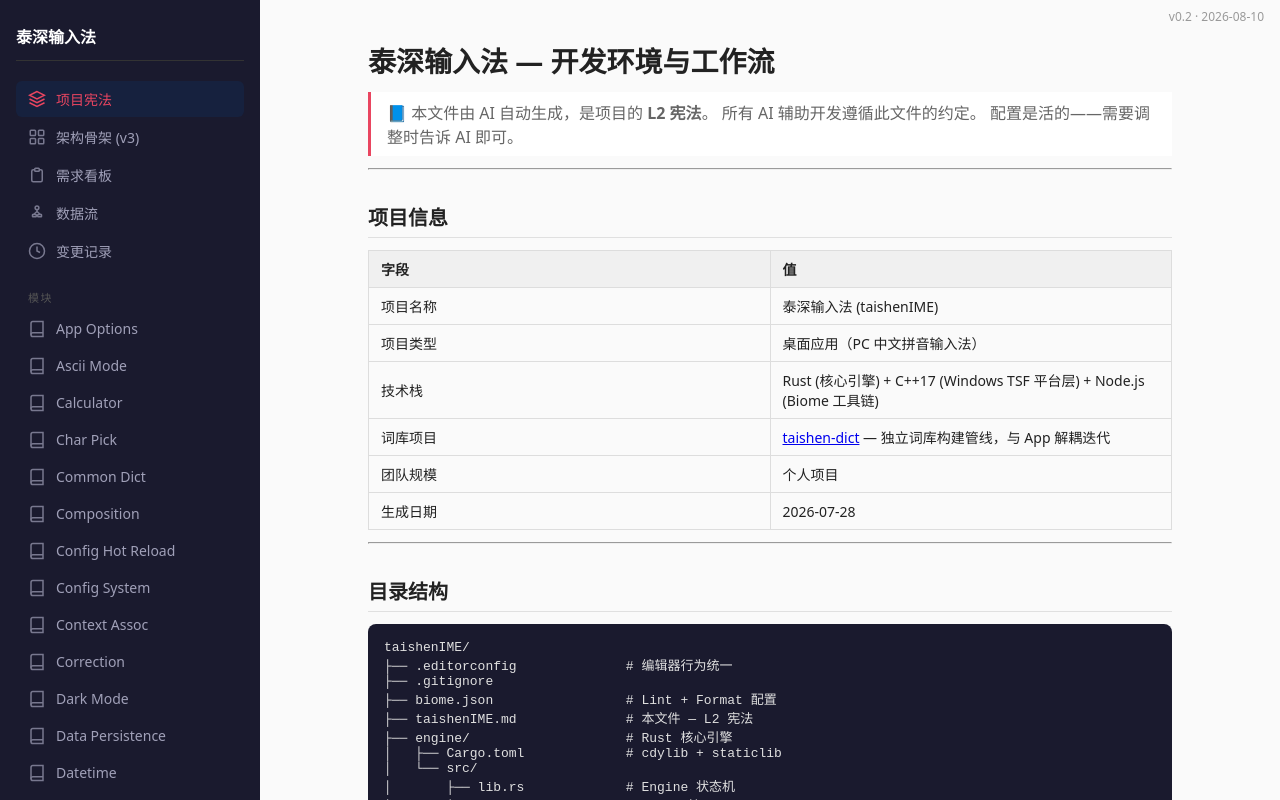
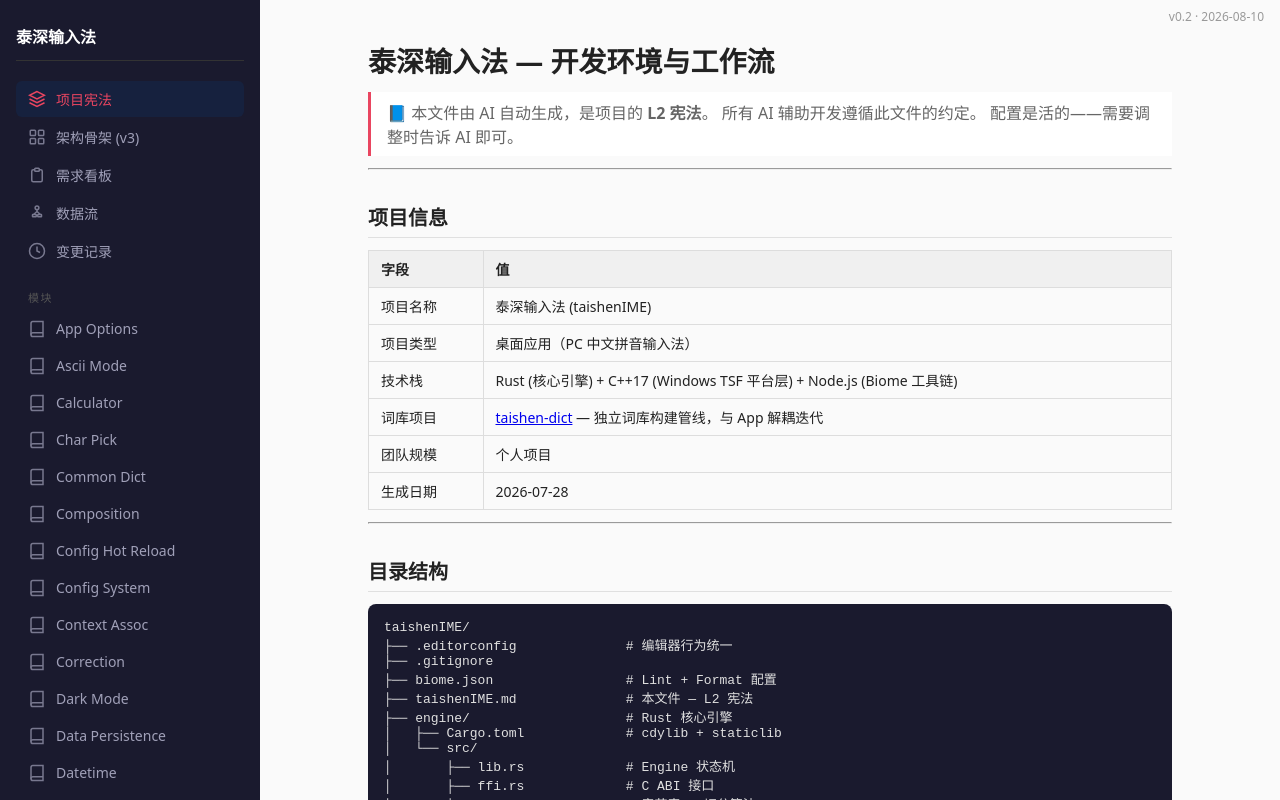
Before and after one commit to EricXu20266/taishenIME, a website: page docs/index.html in a window 1280 px wide. Drawn offline with Linux system fonts and the light colour scheme.

Commit message:
style: index.html 表格列宽自适应——table-wrap wrapper（超宽内部滚动）+ width max-content（列按内容分配），短词不拆、页面不溢出 [AI:泰深]

```diff
--- a/docs/index.html
+++ b/docs/index.html
@@ -25,7 +25,9 @@
 main h1 { font-size: 28px; margin-bottom: 8px; }
 main h2 { font-size: 20px; margin: 32px 0 12px; padding-bottom: 6px; border-bottom: 1px solid #e0e0e0; }
 main h3 { font-size: 16px; margin: 20px 0 8px; }
-main table { border-collapse: collapse; width: 100%; margin: 12px 0; max-width: 100%; table-layout: fixed; }
+main table { border-collapse: collapse; margin: 12px 0; }
+.table-wrap { display: block; width: 100%; max-width: 100%; overflow-x: auto; margin: 12px 0; }
+.table-wrap table { width: max-content; min-width: 100%; margin: 0; }
 main th, main td { border: 1px solid #ddd; padding: 8px 12px; text-align: left; font-size: 14px; overflow-wrap: break-word; }
 main th { background: #f0f0f0; font-weight: 600; }
 main code { background: #eee; padding: 2px 6px; border-radius: 4px; font-size: 13px; overflow-wrap: break-word; }
@@ -353,6 +355,14 @@
     } catch (e2) { /* 降级失败 */ }
   }
   document.getElementById('content').innerHTML = marked.parse(md || DEFAULT);
+  // 表格包 wrapper：超宽时表格内部横向滚动，不撑动页面/其他内容
+  document.querySelectorAll('#content table').forEach(t => {
+    if (t.parentElement.classList.contains('table-wrap')) return;
+    const w = document.createElement('div');
+    w.className = 'table-wrap';
+    t.parentNode.insertBefore(w, t);
+    w.appendChild(t);
+  });
 }
 
 function navigate(event, path) {
```
